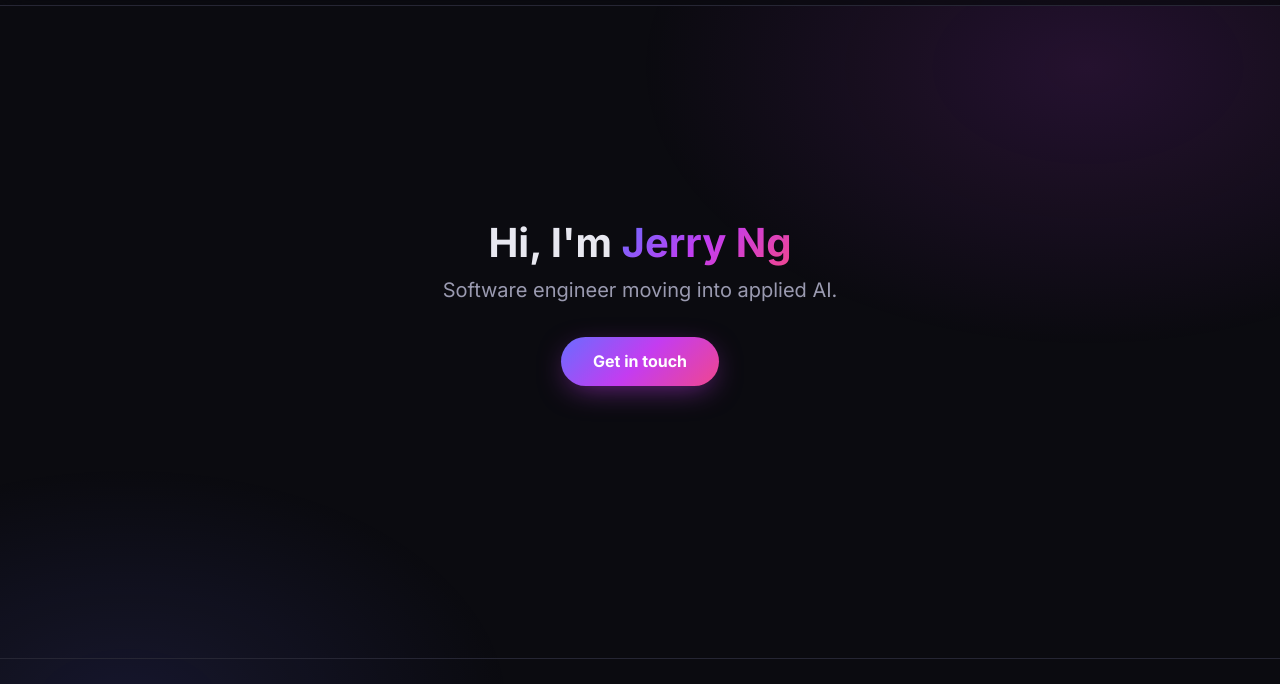
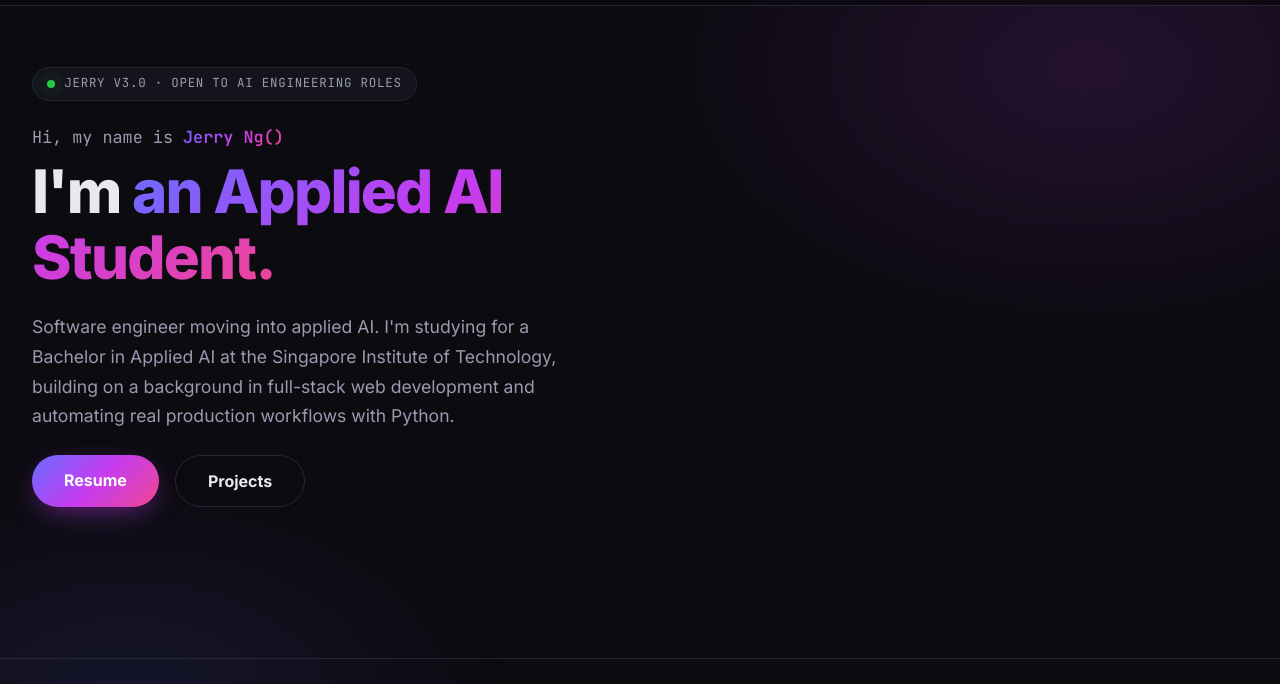
Before and after one commit to Jer-ryy/Jerriware, a website: page public/home/index.html in a window 1280 px wide. Shown: the part 53-737 px from the top of the page. Drawn offline with nearby package versions, Linux system fonts and the light colour scheme.

Commit message:
feat(home): add hero section with typewriter

```diff
--- a/public/home/index.css
+++ b/public/home/index.css
@@ -1,9 +1,43 @@
-.hero {
-  /* fill the screen above the footer */
-  min-height: calc(100vh - 6rem);
-  display: flex;
-  flex-direction: column;
-  justify-content: center;
+.status-pill {
+  display: inline-flex;
   align-items: center;
-  text-align: center;
+  gap: 0.55rem;
+  padding: 0.4rem 0.9rem;
+  border: 1px solid var(--border);
+  background: var(--surface);
+  border-radius: 999px;
+  font-family: var(--mono);
+  font-size: 0.78rem;
+  text-transform: uppercase;
+  letter-spacing: 0.06em;
+  color: var(--muted);
 }
+.status-pill .pulse {
+  width: 8px;
+  height: 8px;
+  border-radius: 50%;
+  background: #28c840;
+  box-shadow: 0 0 0 0 rgba(40, 200, 64, 0.6);
+  animation: pulse 2s infinite;
+}
+@keyframes pulse {
+  70% { box-shadow: 0 0 0 8px rgba(40, 200, 64, 0); }
+  100% { box-shadow: 0 0 0 0 rgba(40, 200, 64, 0); }
+}
+
+.hello { color: var(--muted); font-size: 1.05rem; }
+
+.hero-title {
+  font-weight: 800;
+  font-size: clamp(2.2rem, 5vw, 3.75rem);
+  letter-spacing: -0.03em;
+  line-height: 1.1;
+  /* reserve two lines so longer roles don't push the page down while typing */
+  min-height: 2.3em;
+}
+.hero-title .Typewriter__cursor { -webkit-text-fill-color: var(--accent); }
+
+.lead-copy { font-size: 1.1rem; line-height: 1.7; max-width: 560px; }
+@media (max-width: 991px) {
+  .lead-copy { margin-left: auto; margin-right: auto; }
+}
--- a/public/home/index.html
+++ b/public/home/index.html
@@ -13,18 +13,38 @@
     <link rel="stylesheet" href="https://cdn.jsdelivr.net/npm/bootstrap-icons@1.11.3/font/bootstrap-icons.min.css">
     <link rel="stylesheet" href="../global/theme.css">
     <link rel="stylesheet" href="index.css">
-    <title>Jerry Ng</title>
+    <title>Jerry Ng · AI Engineer</title>
 </head>
 
 <body data-page="home">
-    <main class="container hero">
-        <h1 class="fw-bold reveal d1">Hi, I'm <span class="text-gradient">Jerry Ng</span></h1>
-        <p class="lead text-muted reveal d2">Software engineer moving into applied AI.</p>
-        <a class="btn btn-glow mt-3 reveal d3" href="mailto:jerryngsw2@gmail.com">Get in touch</a>
+    <main class="page">
+        <!-- Hero -->
+        <section class="container">
+            <div class="row align-items-center gy-5">
+                <div class="col-lg-6 text-center text-lg-start">
+                    <span class="status-pill reveal"><span class="pulse"></span> Jerry v3.0 &middot; open to AI engineering roles</span>
+
+                    <p class="hello mono mt-4 mb-2 reveal d1">Hi, my name is <span class="text-gradient fw-bold">Jerry Ng()</span></p>
+                    <h1 class="hero-title reveal d1">I'm <span class="typewrite text-gradient"></span></h1>
+
+                    <p class="lead-copy text-muted mt-3 reveal d2">
+                        Software engineer moving into applied AI. I'm studying for a Bachelor in Applied AI at the
+                        Singapore Institute of Technology, building on a background in full-stack web development and
+                        automating real production workflows with Python.
+                    </p>
+
+                    <div class="d-flex flex-wrap gap-3 justify-content-center justify-content-lg-start mt-4 reveal d4">
+                        <a class="btn btn-glow" href="/resume">Resume</a>
+                        <a class="btn btn-ghost" href="/projects">Projects</a>
+                    </div>
+                </div>
+            </div>
+        </section>
     </main>
 
     <script src="../global/layout.js"></script>
     <script src="../bootstrap/js/bootstrap.bundle.min.js"></script>
+    <script src="https://unpkg.com/typewriter-effect@2.21.0/dist/core.js"></script>
     <script src="./index.js"></script>
 </body>
 
--- a/public/home/index.js
+++ b/public/home/index.js
@@ -1 +1,10 @@
-console.log('Hi from Jerry 👋');
+const typeWriter = document.querySelector('.typewrite');
+
+new Typewriter(typeWriter, {
+    strings: ["an AI Engineer.", "an Applied AI Student.", "a Software Engineer.", "an Automation Builder.", "a Full-Stack Developer."],
+    autoStart: true,
+    loop: true,
+    pauseFor: 1600,
+    deleteSpeed: 40,
+    delay: 40,
+});
```
